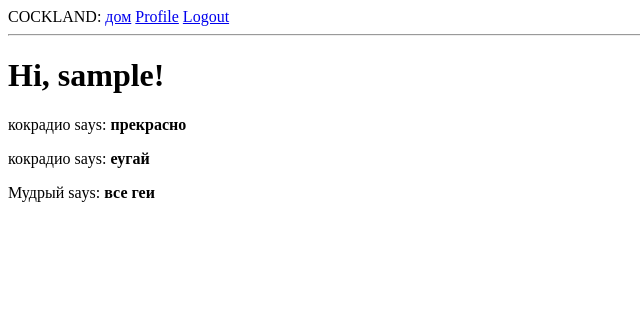
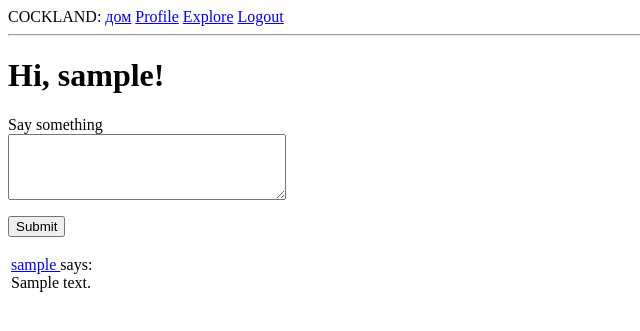
Before and after one commit to vvnbel/mntk_flask, a Flask app: page / in a window 1280 px wide. Shown: the top 331 px of the page, without its empty margins (0-640 px from the left). Run offline with Flask 2, Linux system fonts and the light colour scheme; a user stored in the database is signed in; tables that the repository leaves empty hold one stand-in row (values such as "Sample post"); parts of the project's set-up code (start-up, migrations or seed data) failed here and were passed over.

Commit message:
worked assembly with posts of users

```diff
--- a/app/forms.py
+++ b/app/forms.py
@@ -44,3 +44,8 @@ class EditProfileForm(FlaskForm):
             user = User.query.filter_by(username=self.username.data).first()
             if user is not None:
                 raise ValidationError('Please use a different username.')
+
+class PostForm(FlaskForm):
+    post = TextAreaField('Say something', validators=[
+        DataRequired(), Length(min=1, max=140)])
+    submit = SubmitField('Submit')
--- a/app/routes.py
+++ b/app/routes.py
@@ -13,28 +13,24 @@ from app.forms import RegistrationForm
 from datetime import datetime
 from app.forms import EditProfileForm
 from cock import tes2
+from app.forms import PostForm
+from app.models import Post
 
-@app.route('/')
-@app.route('/index')
+@app.route('/', methods=['GET', 'POST'])
+@app.route('/index', methods=['GET', 'POST'])
 @login_required
 def index():
-    user = {'username': 'анонимный анонист'}
-    posts = [
-        {
-            'author': {'username': 'кокрадио'},
-            'body': 'прекрасно'
-        },
-        {
-            'author': {'username': 'кокрадио'},
-            'body': 'еугай'
-        },
-        {
-            'author': {'username': 'Мудрый'},
-            'body': 'все геи'
-        }
-    ]
-    return render_template("index.html", title='Home Page', posts=posts)
-
+    form = PostForm()
+    if form.validate_on_submit():
+        post = Post(body=form.post.data, author=current_user)
+        db.session.add(post)
+        db.session.commit()
+        flash('НАПИСАНО НА СТЕНЕ')
+        return redirect(url_for('index'))
+    page = request.args.get('page', 1, type=int)
+    posts = current_user.followed_posts().all()
+    return render_template("index.html", title='Home Page', form=form,
+                           posts=posts)
 
 @app.route('/login', methods=['GET', 'POST'])
 def login():
@@ -78,13 +74,10 @@ def register():
 @app.route('/user/<username>')
 @login_required
 def user(username):
-    test_var2 = 'u r bitch today'
     user = User.query.filter_by(username=username).first_or_404()
-    posts = [
-        {'author': user, 'body': 'Test post #1'},
-        {'author': user, 'body': 'Test post #2'}
-    ]
-    return render_template('user.html', user=user, posts=posts, tes0=test_var2, tes2=tes2)
+    page = request.args.get('page', 1, type=int)
+    posts = current_user.followed_posts().all()
+    return render_template('user.html', user=user, posts=posts)
 
 
 @app.before_request
@@ -141,3 +134,11 @@ def unfollow(username):
     db.session.commit()
     flash('You are not following {}.'.format(username))
     return redirect(url_for('user', username=username))
+
+
+@app.route('/explore')
+@login_required
+def explore():
+    page = request.args.get('page', 1, type=int)
+    posts = Post.query.order_by(Post.timestamp.desc()).all()
+    return render_template('index.html', title='Explore', posts=posts)
--- a/app/templates/_post.html
+++ b/app/templates/_post.html
@@ -1,6 +1,10 @@
 <table>
     <tr valign="top">
-
-        <td>{{ post.author.username }} says:<br>{{ post.body }}</td>
+        <td>
+            <a href="{{ url_for('user', username=post.author.username) }}">
+                {{ post.author.username }}
+            </a>
+            says:<br>{{ post.body }}
+        </td>
     </tr>
 </table>
--- a/app/templates/base.html
+++ b/app/templates/base.html
@@ -15,6 +15,7 @@
         <p>New User? <a href="{{ url_for('register') }}">Click to Register!</a></p>
         {% else %}
         <a href="{{ url_for('user', username=current_user.username) }}">Profile</a>
+        <a href="{{ url_for('explore') }}">Explore</a>
         <a href="{{ url_for('logout') }}">Logout</a>
         {% endif %}
         </div>
--- a/app/templates/index.html
+++ b/app/templates/index.html
@@ -2,7 +2,21 @@
 
 {% block content %}
     <h1>Hi, {{ current_user.username }}!</h1>
-    {% for post in posts %}
-    <div><p>{{ post.author.username }} says: <b>{{ post.body }}</b></p></div>
+    {% if form %}
+    <form action="" method="post">
+        {{ form.hidden_tag() }}
+        <p>
+            {{ form.post.label }}<br>
+            {{ form.post(cols=32, rows=4) }}<br>
+            {% for error in form.post.errors %}
+            <span style="color: red;">[{{ error }}]</span>
+            {% endfor %}
+        </p>
+        <p>{{ form.submit() }}</p>
+    </form>
+    {% endif %}
+{% for post in posts %}
+    {% include '_post.html' %}
+
     {% endfor %}
 {% endblock %}
--- a/config.py
+++ b/config.py
@@ -14,3 +14,4 @@ class Config(object):
     MAIL_USERNAME = os.environ.get('cokradiomntk')
     MAIL_PASSWORD = os.environ.get('6439247185')
     ADMINS = ['cokradiomntk@gmail.com']
+    POSTS_PER_PAGE = 3
```
Also changed, not shown: app.db, 1 other file.
